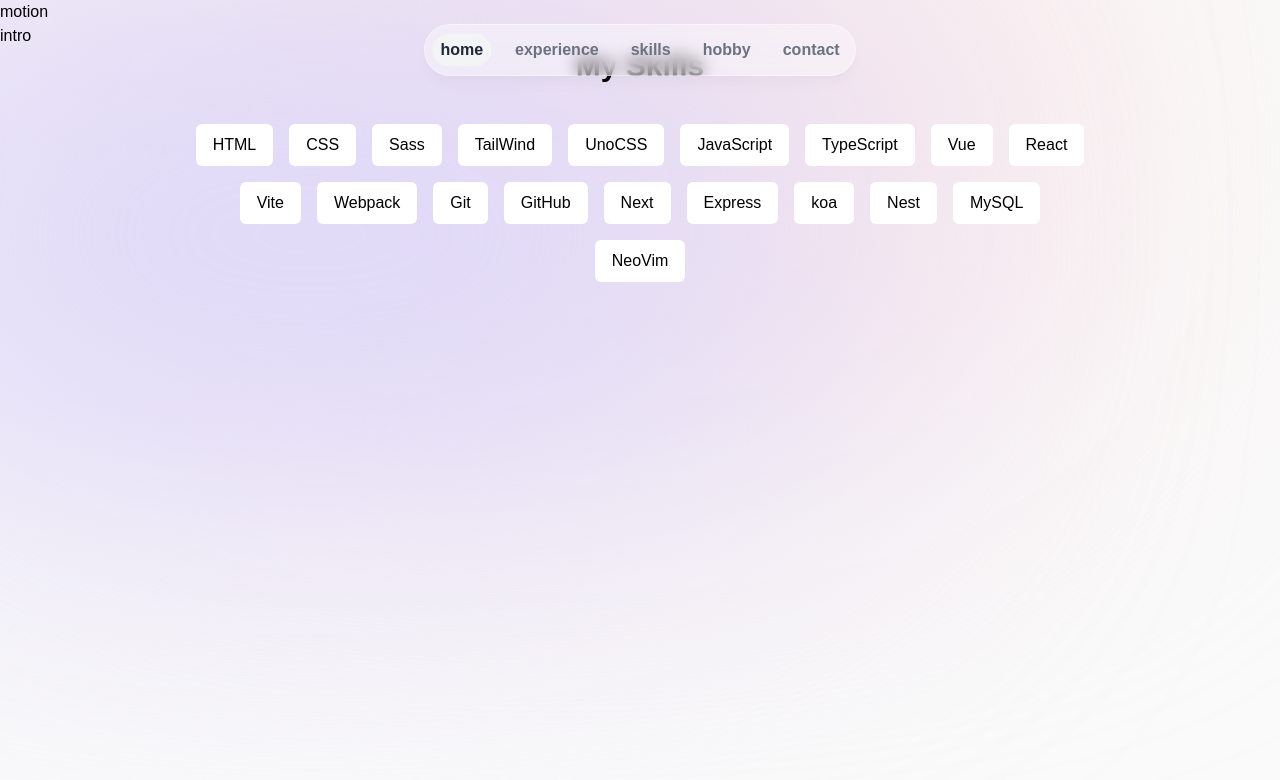
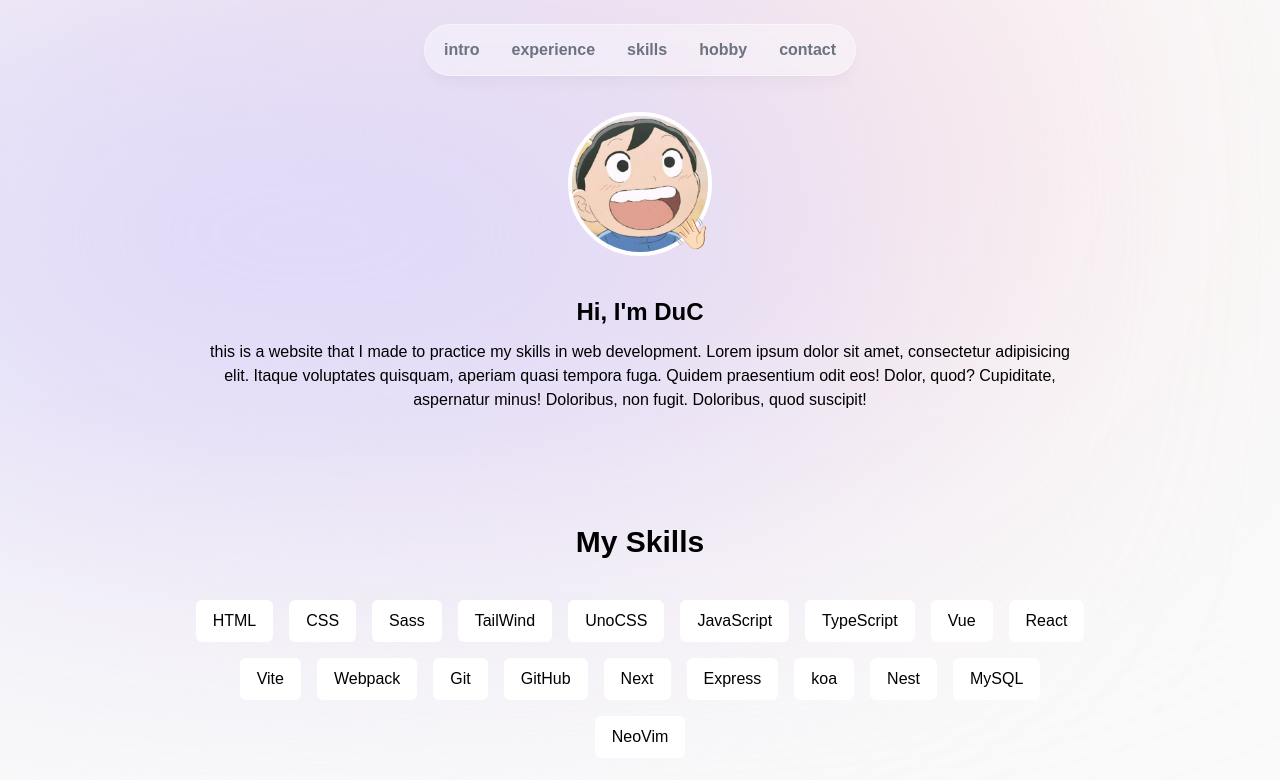
Before and after one commit to imddc/imddc-next-blog, a Next.js app: page / in a window 1280 px wide. Shown: the top 780 px of the page. Built offline with nearby package versions, Linux system fonts and the light colour scheme.

Commit message:
feat(intro): add intro comp

```diff
--- a/components/homepage/intro.tsx
+++ b/components/homepage/intro.tsx
@@ -1,14 +1,47 @@
 'use client'
 
 import { motion } from 'framer-motion'
+import Image from 'next/image'
 import React from 'react'
 import { popUp } from '~/lib/animate'
 
 const Intro = () => {
   return (
-    <motion.section id="intro" {...popUp}>
-      <div>motion</div>
-      <div>intro</div>
+    <motion.section
+      id="intro"
+      {...popUp}
+      className="max-w-[56rem] mx-auto mb-28 text-center pt-28 px-4"
+    >
+      <header className="flex-center mb-10 w-fit mx-auto relative ">
+        <Image
+          height={200}
+          width={200}
+          src="/avatar.png"
+          alt="imddc"
+          priority
+          className="border-4 border-white rounded-full size-24 sm:size-36"
+        />
+
+        <motion.div
+          className="absolute bottom-0 right-0 size-10 rounded-full text-3xl cursor-pointer select-none"
+          whileHover={{
+            rotate: 30,
+            scale: 1.4,
+            animationDuration: '0.5s'
+          }}
+        >
+          👋🏻
+        </motion.div>
+      </header>
+      <h1 className="text-2xl font-bold mb-3">Hi, I&apos;m DuC</h1>
+
+      <p>
+        this is a website that I made to practice my skills in web development.
+        Lorem ipsum dolor sit amet, consectetur adipisicing elit. Itaque
+        voluptates quisquam, aperiam quasi tempora fuga. Quidem praesentium odit
+        eos! Dolor, quod? Cupiditate, aspernatur minus! Doloribus, non fugit.
+        Doloribus, quod suscipit!
+      </p>
     </motion.section>
   )
 }
--- a/lib/data.ts
+++ b/lib/data.ts
@@ -1,7 +1,7 @@
 export const links = [
   {
-    name: 'home',
-    hash: '#home'
+    name: 'intro',
+    hash: '#intro'
   },
   {
     name: 'experience',
```
Also changed, not shown: public/avatar.png (added).
